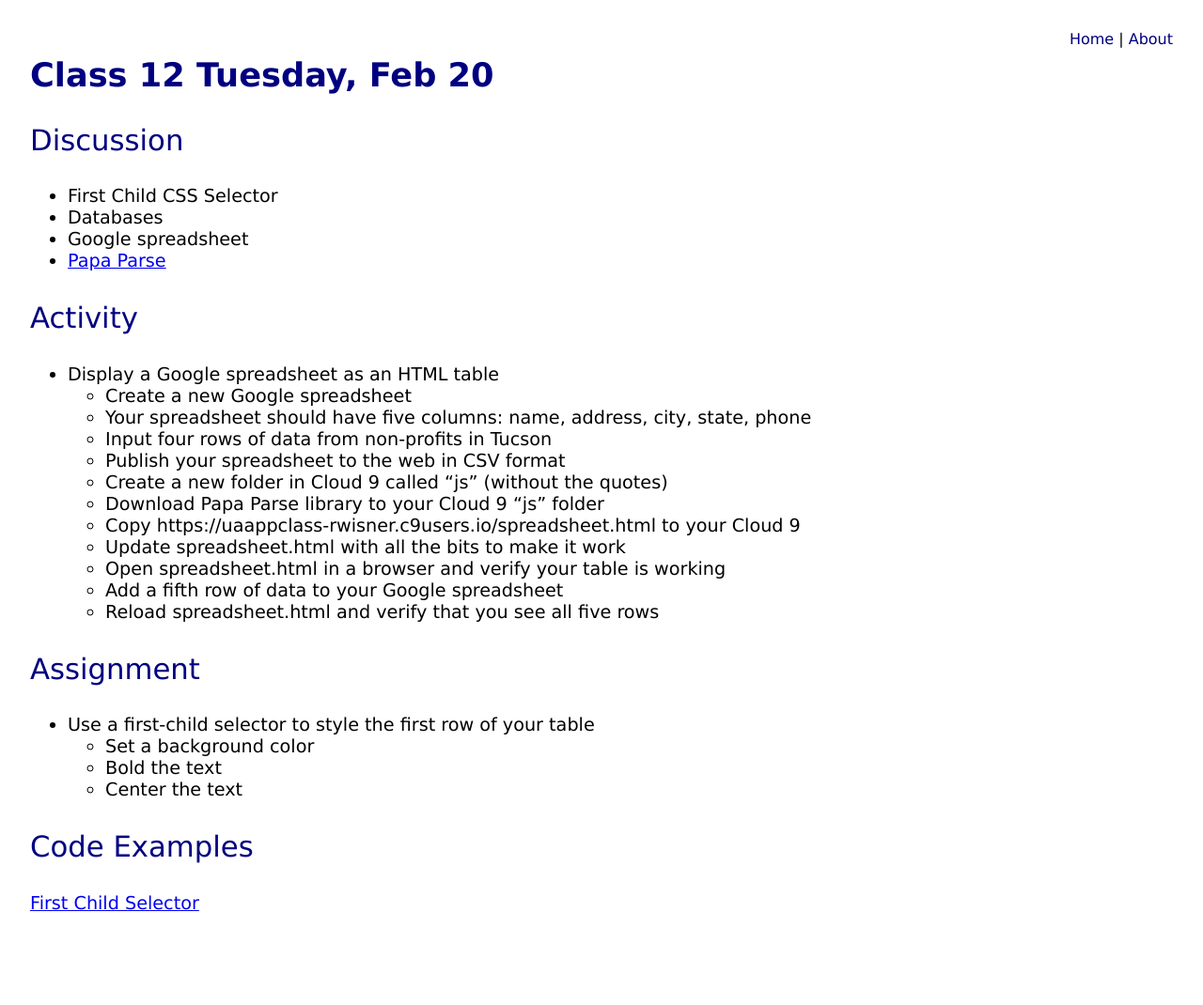
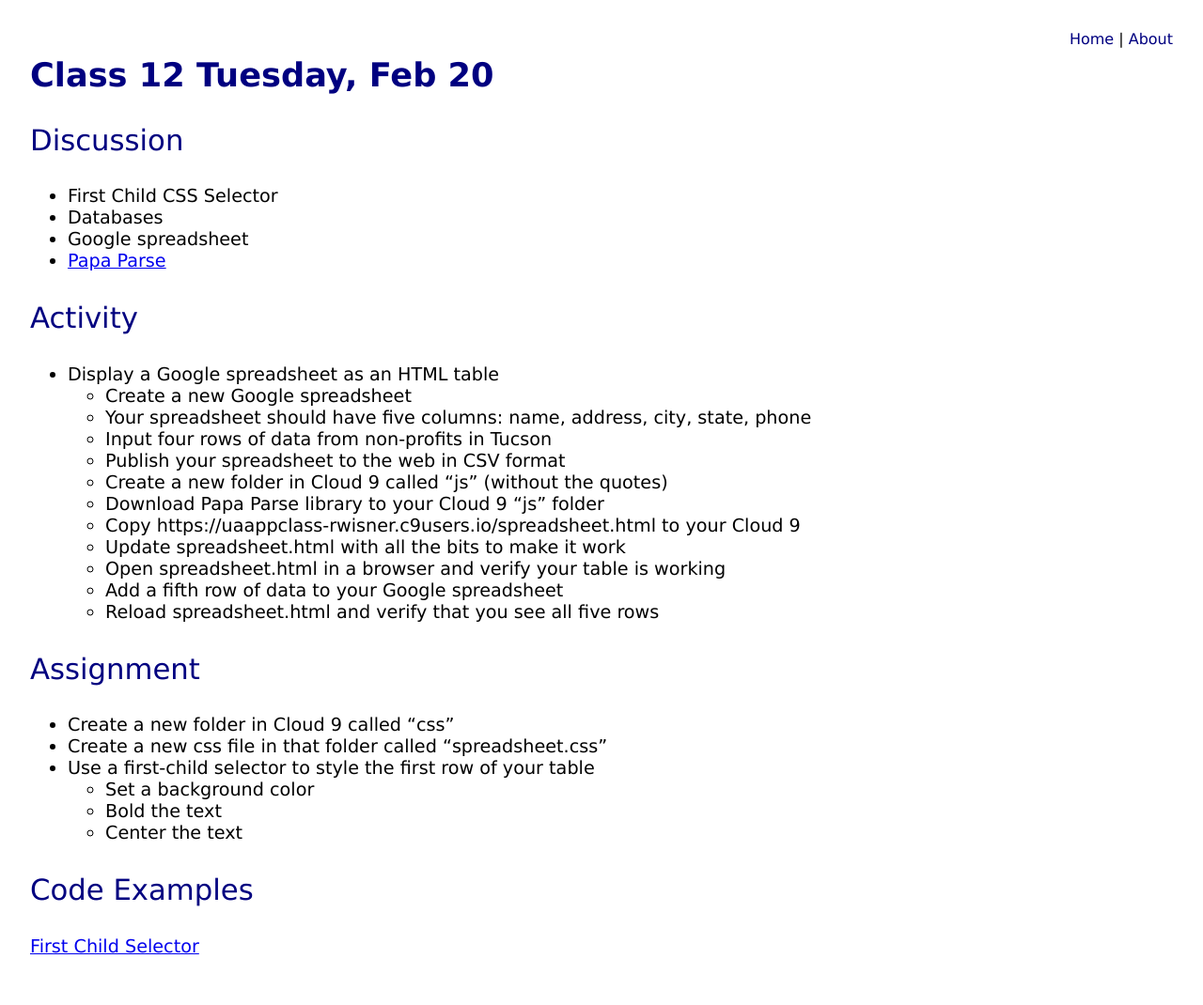
Before and after one commit to UAAppClass/uaappclass.github.io, a Jekyll site: the page built from _posts/2016-1-1-Class-12.md, in a window 1280 px wide. Shown: the whole page at 94% size. Built offline with Jekyll 4.4.1, drawn with Linux system fonts in a browser that asks for light colours; before the commit the page ends 1024 px from its top, so only the background shows below that.

Commit message:
Added steps to create a folder first

```diff
--- a/_posts/2016-1-1-Class-12.md
+++ b/_posts/2016-1-1-Class-12.md
@@ -27,6 +27,8 @@ title: Class 12 Tuesday, Feb 20
 
 ### Assignment
 
+* Create a new folder in Cloud 9 called "css"
+* Create a new css file in that folder called "spreadsheet.css"
 * Use a first-child selector to style the first row of your table
   * Set a background color
   * Bold the text
```
